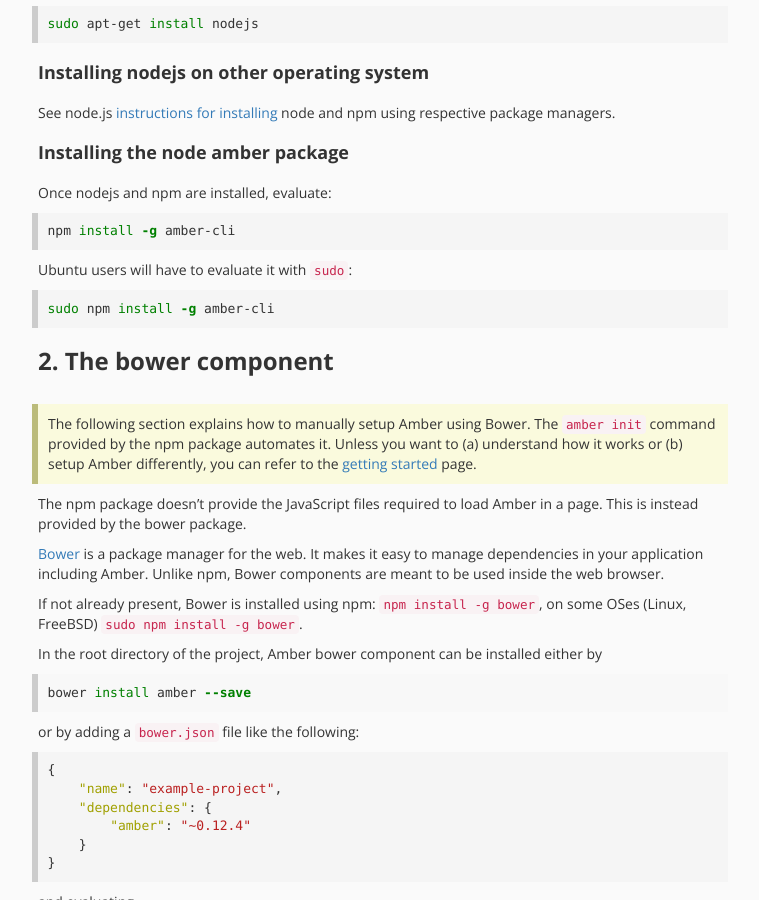
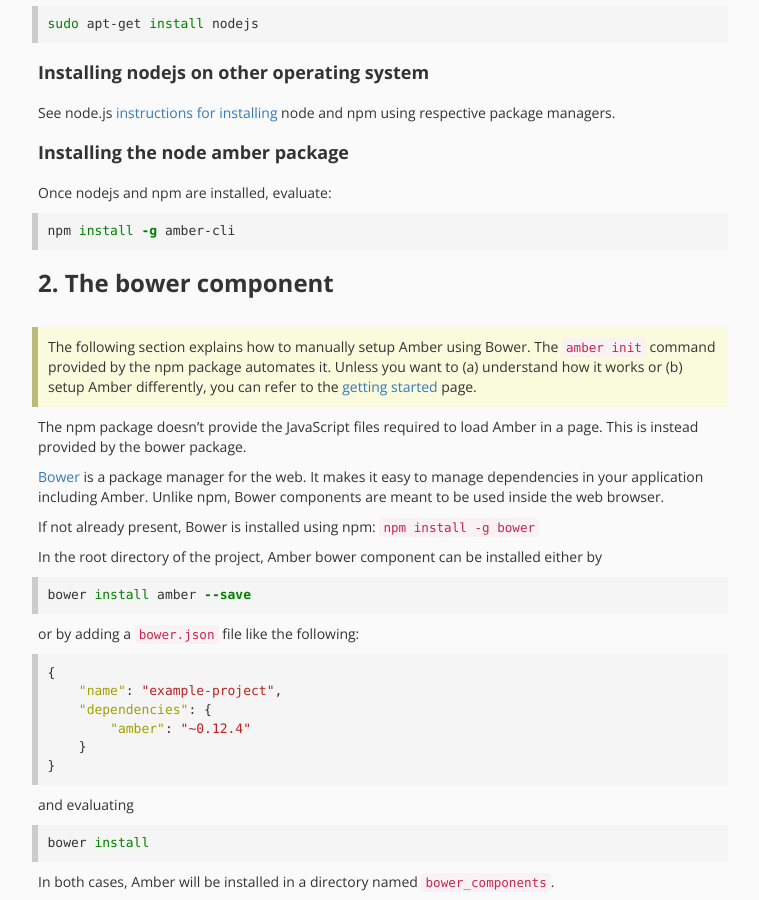
Before and after one commit to amber-smalltalk/amber-documentation, a Jekyll site: the page built from overview/1-installing-amber.md, in a window 1280 px wide and 900 px high, scrolled down 1023 px. Shown: the whole window, without its empty margins (377-1136 px from the left). Built offline with Jekyll 4.4.1, drawn with Linux system fonts in a browser that asks for light colours; nearby versions of some CDN libraries.

Commit message:
chore(install): removes instructions guiding users to use sudo npm and adjusts sh highlights

````diff
--- a/overview/1-installing-amber.md
+++ b/overview/1-installing-amber.md
@@ -66,19 +66,11 @@ Once nodejs and npm are installed, evaluate:
 npm install -g amber-cli
 {% endhighlight %}
 
-Ubuntu users will have to evaluate it with `sudo`:
-
-{% highlight sh %}
-sudo npm install -g amber-cli
-{% endhighlight %}
-
-
 ### 2. The bower component
 
 <p class="note">
 The following section explains how to manually setup Amber using Bower. The <code>amber init</code> command provided by the npm package automates it. Unless you want to (a) understand how it works or (b) setup Amber differently, you can refer to the <a href="/getting-started.html">getting started</a> page.
 </p>
-
 
 The npm package doesn't provide the JavaScript files required to load
 Amber in a page. This is instead provided by the bower package.
@@ -88,15 +80,14 @@ easy to manage dependencies in your application including
 Amber. Unlike npm, Bower components are meant to be used inside the
 web browser.
 
-If not already present, Bower is installed using npm: `npm install -g bower`,
-on some OSes (Linux, FreeBSD) `sudo npm install -g bower`.
+If not already present, Bower is installed using npm: `npm install -g bower`
 
 In the root directory of the project,
 Amber bower component can be installed either by
 
-```sh
+{% highlight sh %}
 bower install amber --save
-```
+{% endhighlight %}
 
 or by adding a `bower.json` file like the following:
 
@@ -110,11 +101,10 @@ or by adding a `bower.json` file like the following:
 {% endhighlight %}
 
 and evaluating
-```sh
+{% highlight sh %}
 bower install
-```
+{% endhighlight %}
 
 In both cases, Amber will be installed in a directory named `bower_components`.
 
-
 We will see in the next section how to setup a project using bower.
````
